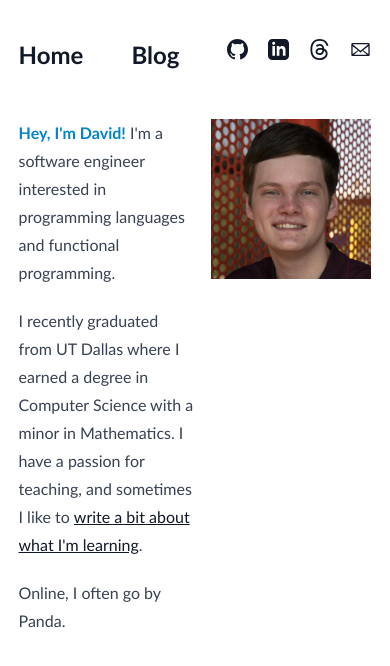
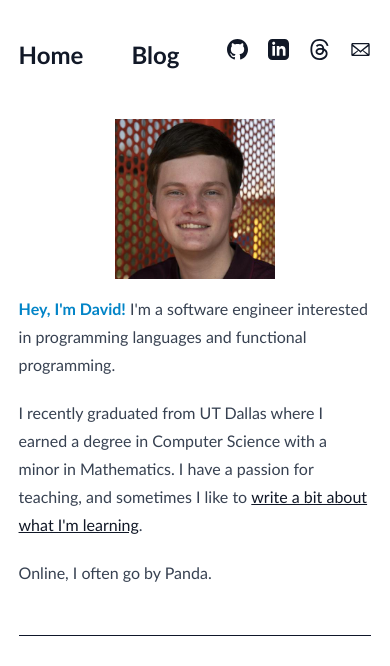
Before and after one commit to darichey/darichey.github.io, a Next.js app: page / in a window 390 px wide. Shown: the top 666 px of the page. Built offline with nearby package versions, Linux system fonts and the light colour scheme.

Commit message:
Improve home styling on mobile

```diff
--- a/app/page.tsx
+++ b/app/page.tsx
@@ -9,7 +9,7 @@
 
 export default function Home() {
   return (
-    <div className="flex flex-row gap-4">
+    <div className="flex flex-col-reverse md:flex-row gap-4">
       <div className="flex-1 prose lg:prose-xl">
         <p>
           <span className="font-bold text-sky-600">Hey, I&apos;m David!</span> I&apos;m a software
@@ -22,7 +22,7 @@
         </p>
         <p>Online, I often go by Panda.</p>
       </div>
-      <div>
+      <div className="self-center md:self-auto">
         <Image src="/img/david.jpeg" alt="Picture of me" width={1} height={1} className="w-40" />
       </div>
     </div>
```
